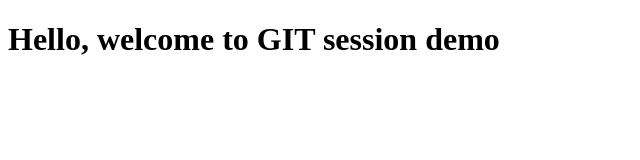
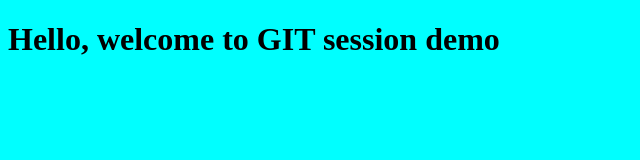
Before and after one commit to Suriya-K7/-Guvi_Github_session_demo2, a plain HTML site: page index.html in a window 1280 px wide. Shown: the whole page, without its empty margins (0-640 px from the left). Drawn offline with Linux system fonts and the light colour scheme.

Commit message:
bg color changed

```diff
--- a/index.html
+++ b/index.html
@@ -4,6 +4,7 @@
     <meta charset="UTF-8" />
     <meta http-equiv="X-UA-Compatible" content="IE=edge" />
     <meta name="viewport" content="width=device-width, initial-scale=1.0" />
+    <link rel="stylesheet" href="/style.css" />
     <title>Document</title>
   </head>
   <body>
--- /dev/null
+++ b/style.css
@@ -0,0 +1,3 @@
+body{
+    background-color: aqua;
+}
```
